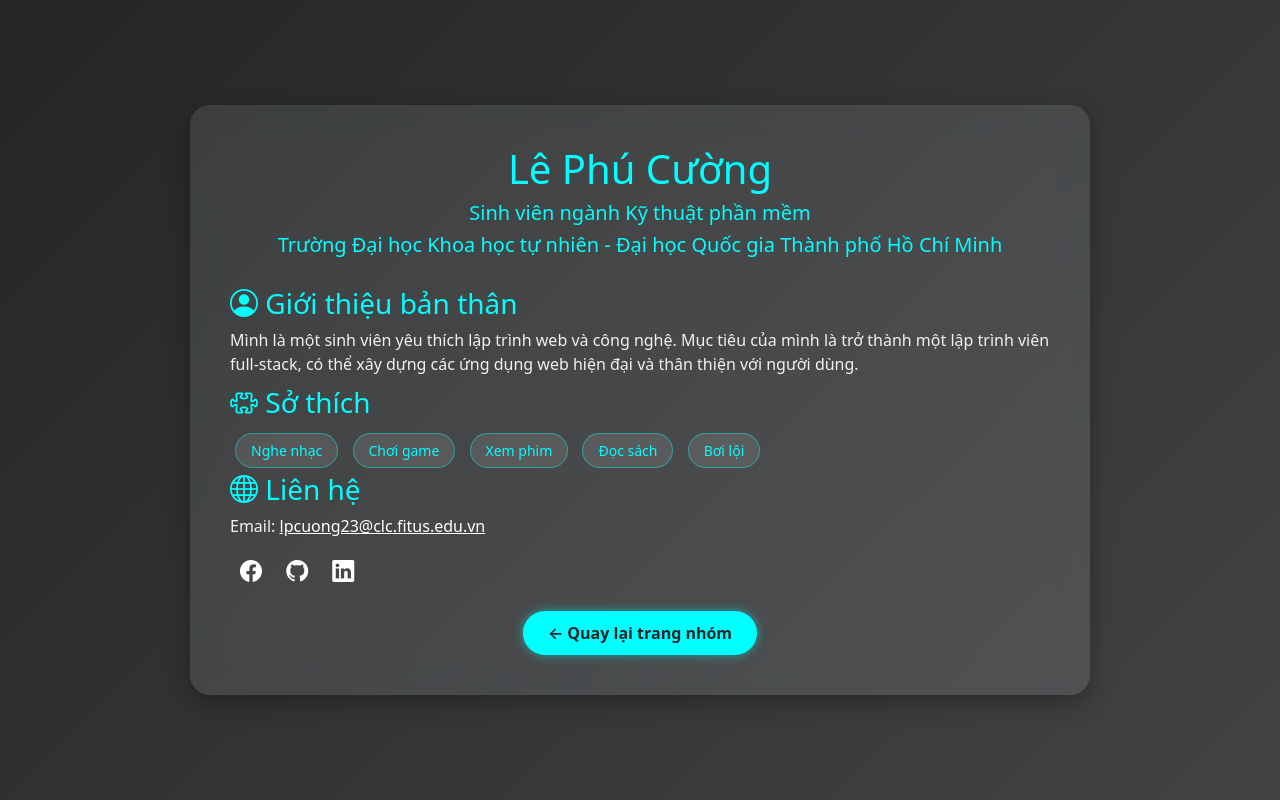
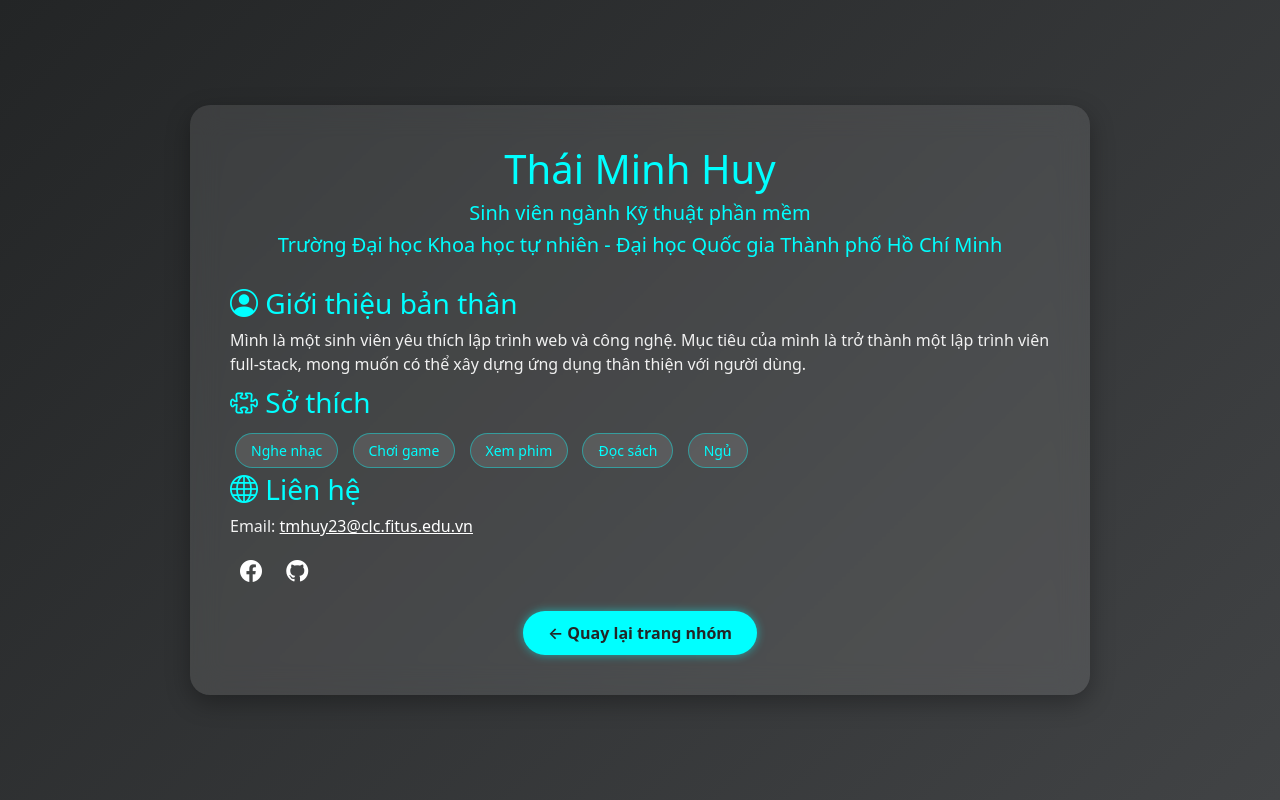
Before and after one commit to AkiraTomori/Web-Development, a website: page Week01/05-23127164-23127379/views/about-member2.html in a window 1280 px wide. Drawn offline with nearby package versions, Linux system fonts and the light colour scheme; files that its build step writes are made by us from their sources.

Commit message:
Change content, delete img folder

```diff
--- a/Week01/05-23127164-23127379/views/about-member2.html
+++ b/Week01/05-23127164-23127379/views/about-member2.html
@@ -10,13 +10,13 @@
 </head>
 <body>
     <div class="profile-card">
-        <h1>Lê Phú Cường</h1>
+        <h1>Thái Minh Huy</h1>
         <h5>Sinh viên ngành Kỹ thuật phần mềm</h5>
         <h5>Trường Đại học Khoa học tự nhiên - Đại học Quốc gia Thành phố Hồ Chí Minh</h5>
 
         <div class="info">
             <h3><i class="bi bi-person-circle"></i> Giới thiệu bản thân</h3>
-            <p>Mình là một sinh viên yêu thích lập trình web và công nghệ. Mục tiêu của mình là trở thành một lập trình viên full-stack, có thể xây dựng các ứng dụng web hiện đại và thân thiện với người dùng.</p>
+            <p>Mình là một sinh viên yêu thích lập trình web và công nghệ. Mục tiêu của mình là trở thành một lập trình viên full-stack, mong muốn có thể xây dựng ứng dụng thân thiện với người dùng.</p>
 
             <h3><i class="bi bi-puzzle"></i> Sở thích</h3>
             <div class="skills">
@@ -24,16 +24,15 @@
                 <span>Chơi game</span>
                 <span>Xem phim</span>
                 <span>Đọc sách</span>
-                <span>Bơi lội</span>
+                <span>Ngủ</span>
             </div>
 
             <h3><i class="bi bi-globe"></i> Liên hệ</h3>
-            <p>Email: <a href="mailto:cuong@example.com" class="text-white text-decoration-underline">lpcuong23@clc.fitus.edu.vn</a></p>
+            <p>Email: <a href="mailto:cuong@example.com" class="text-white text-decoration-underline">tmhuy23@clc.fitus.edu.vn</a></p>
 
             <div class="social-links mt-3">
-                <a href="https://www.facebook.com/LeCuong.05" target="_blank" rel="noopener noreferrer"><i class="bi bi-facebook"></i></a>
-                <a href="https://github.com/cuongle6105" target="_blank" rel="noopener noreferrer"><i class="bi bi-github"></i></a>
-                <a href="https://www.linkedin.com/in/cuongle05/" target="_blank" rel="noopener noreferrer"><i class="bi bi-linkedin"></i></a>
+                <a href="https://www.facebook.com/minhhuy.thai.50" target="_blank" rel="noopener noreferrer"><i class="bi bi-facebook"></i></a>
+                <a href="https://github.com/AkiraTomori" target="_blank" rel="noopener noreferrer"><i class="bi bi-github"></i></a>
             </div>
         </div>
 
```
Also changed, not shown: Week01/05-23127164-23127379/publics/img/23127164.jpg (deleted), Week01/05-23127164-23127379/publics/img/23127379.jpg (deleted).
